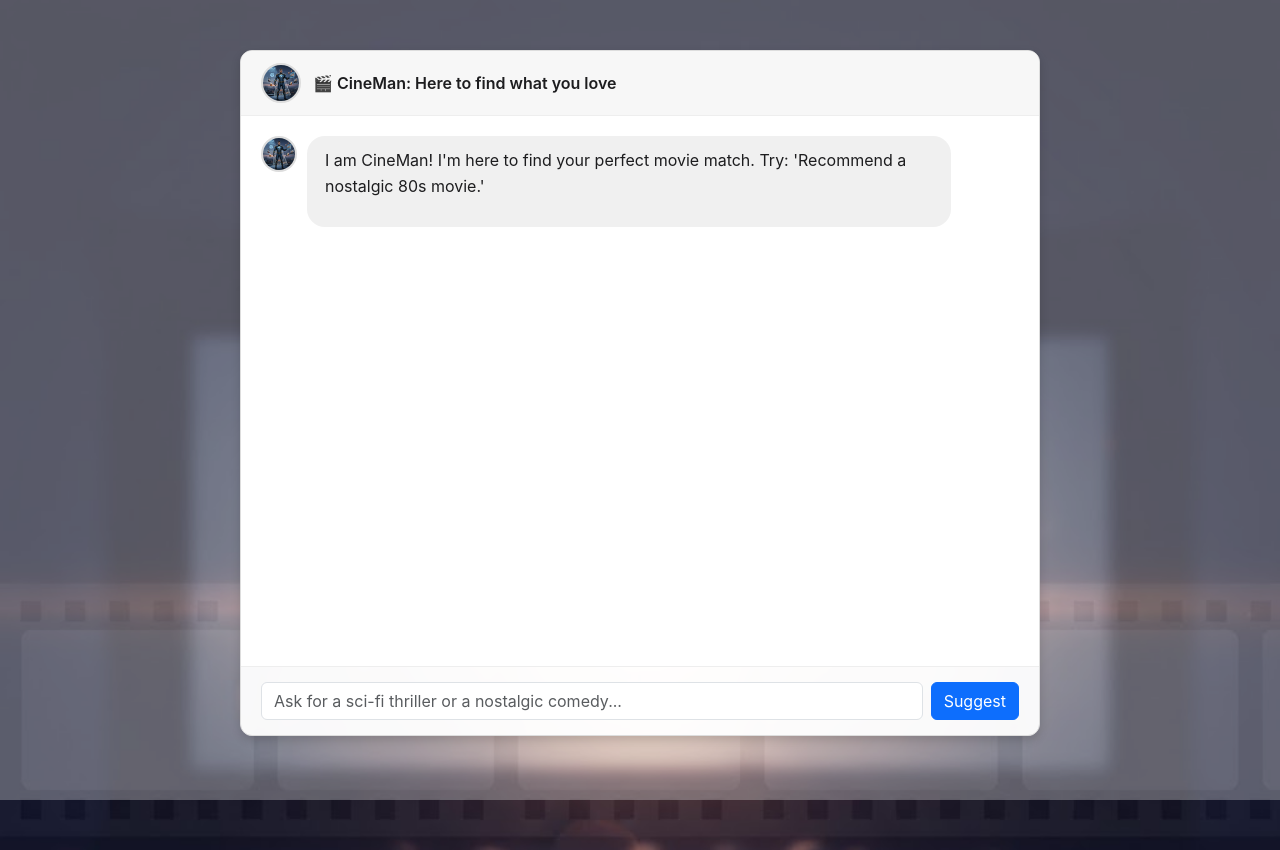
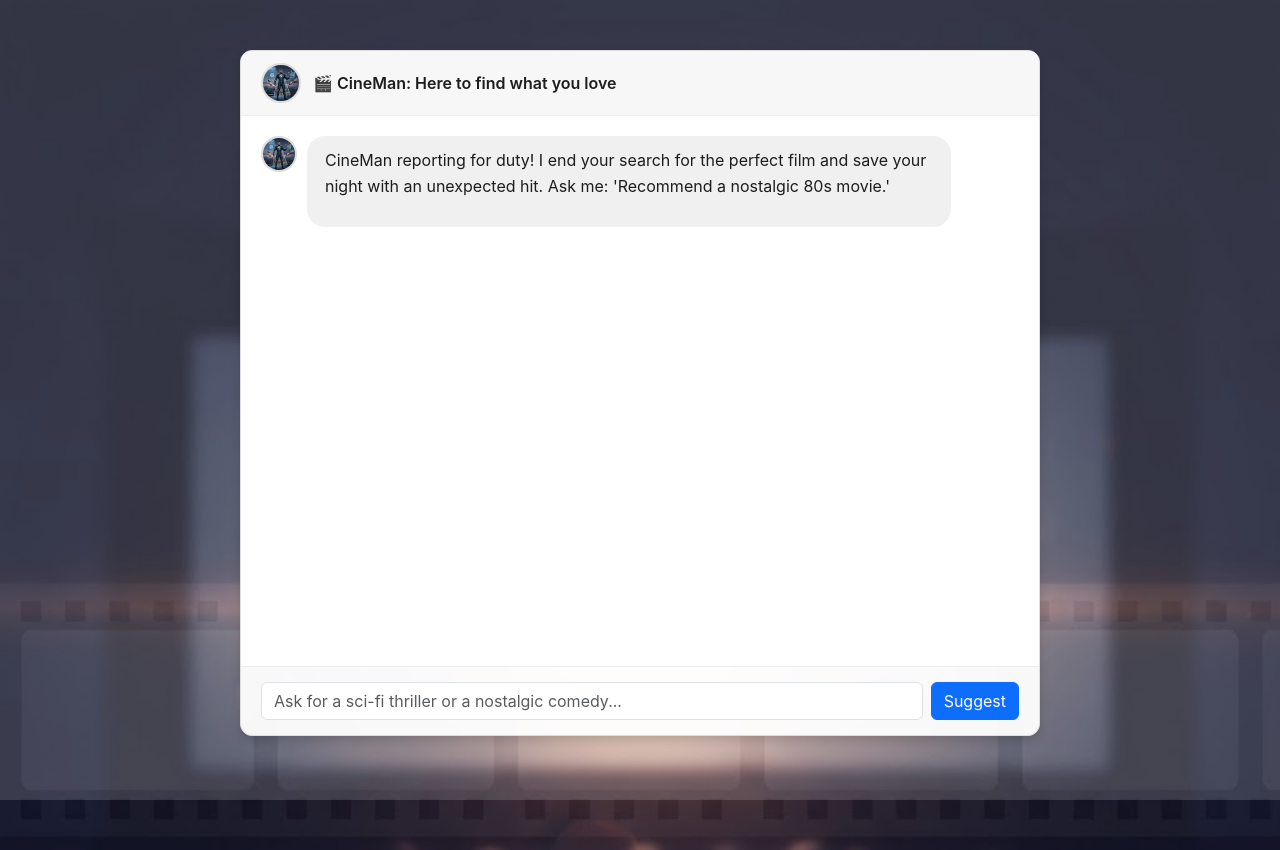
Before and after one commit to nikkhil6/cineman, a Flask app: page / in a window 1280 px wide. Run offline with Flask 3, Linux system fonts and the light colour scheme.

Commit message:
add better name

```diff
--- a/templates/index.html
+++ b/templates/index.html
@@ -33,7 +33,7 @@
             left: 0;
             width: 100%;
             height: 100%;
-            background-color: rgba(245, 245, 245, 0.3); /* Lower opacity for more visible background */
+            background-color: rgba(245, 245, 245, 0.15); /* Very low opacity for maximum background visibility */
             z-index: 0;
         }
         .chat-container {
@@ -233,7 +233,7 @@
         }
 
         function showWelcomeMessage() {
-            const welcomeText = "I am CineMan! I'm here to find your perfect movie match. Try: 'Recommend a nostalgic 80s movie.'";
+            const welcomeText = "CineMan reporting for duty! I end your search for the perfect film and save your night with an unexpected hit. Ask me: 'Recommend a nostalgic 80s movie.'";
             addMessage('Agent', welcomeText);
         }
 
```
